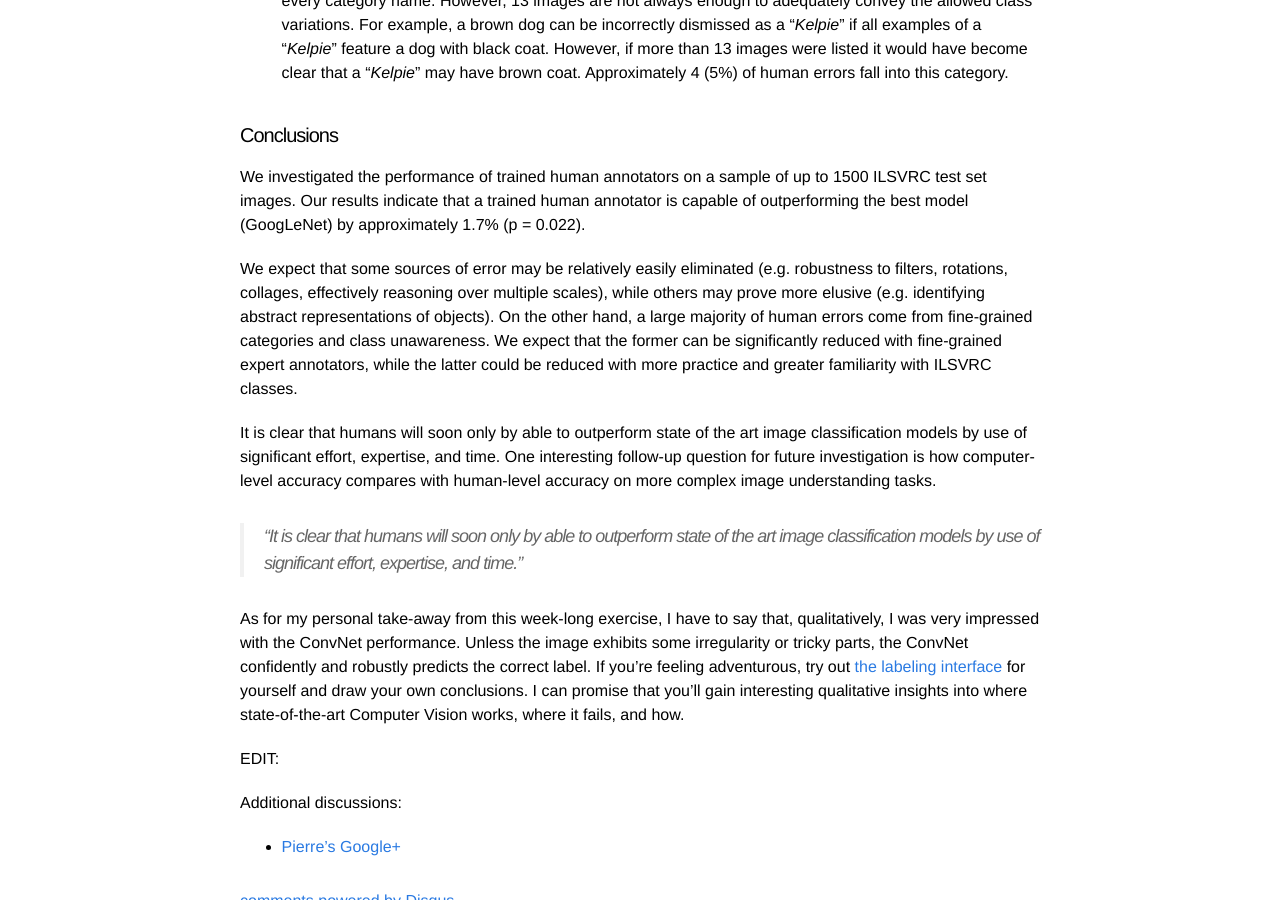
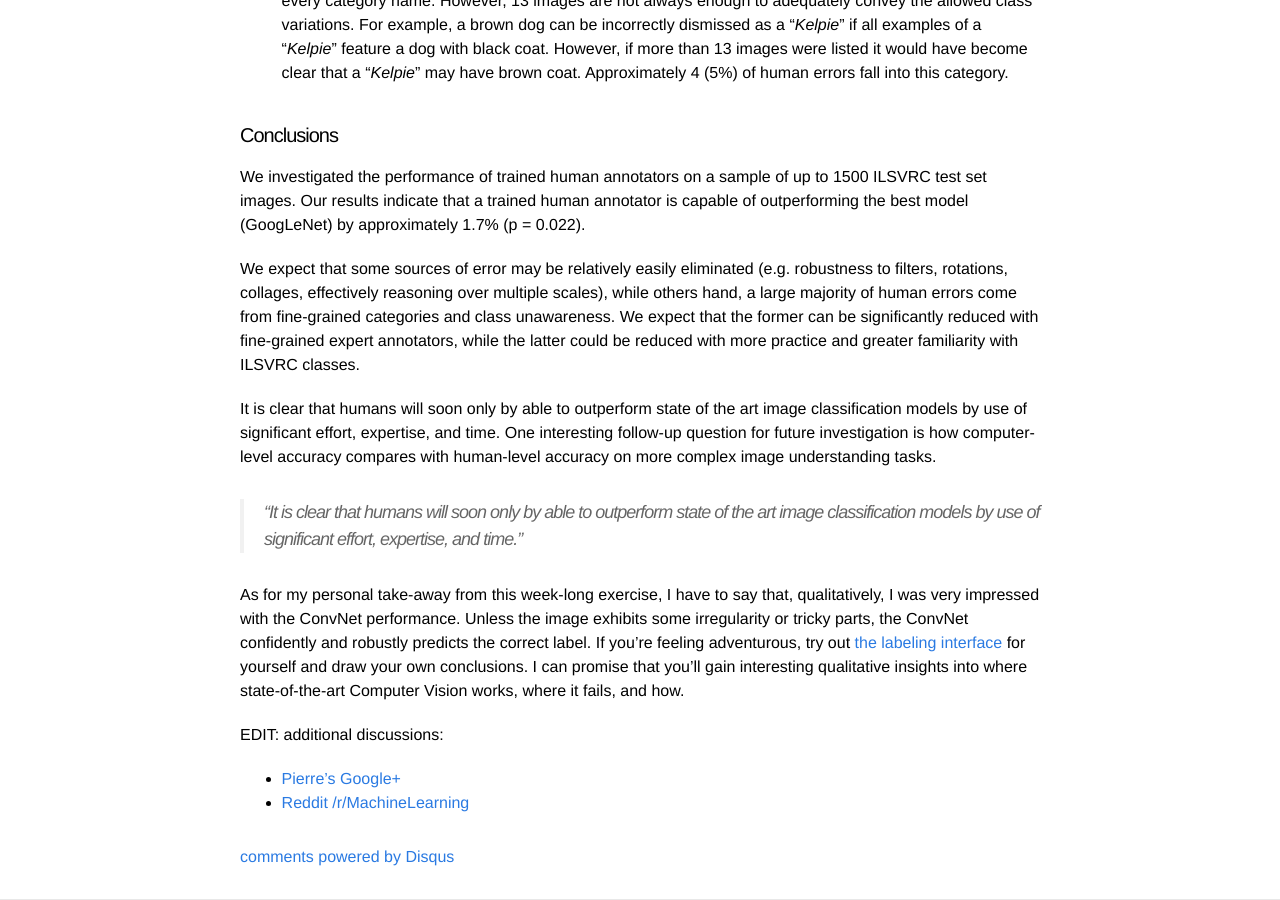
Before and after one commit to karpathy/karpathy.github.io, a Jekyll site: the page built from _posts/2014-09-02-what-i-learned-from-competing-against-a-convnet-on-imagenet.markdown, in a window 1280 px wide and 900 px high, scrolled down 5765 px. Built offline with Jekyll 4.4.1, drawn with Linux system fonts in a browser that asks for light colours; Markdown is read by kramdown in place of the engine named in the settings; comment, search, counter and statistics services are not loaded; some of the changed text lies outside the part shown.

Commit message:
adding discussion on reddit

```diff
--- a/_posts/2014-09-02-what-i-learned-from-competing-against-a-convnet-on-imagenet.markdown
+++ b/_posts/2014-09-02-what-i-learned-from-competing-against-a-convnet-on-imagenet.markdown
@@ -104,7 +104,7 @@ set images were graciously provided by members of the GoogLeNet team. From left
 
 We investigated the performance of trained human annotators on a sample of up to 1500 ILSVRC test set images. Our results indicate that a trained human annotator is capable of outperforming the best model (GoogLeNet) by approximately 1.7% (p = 0.022).
 
-We expect that some sources of error may be relatively easily eliminated (e.g. robustness to filters, rotations, collages, effectively reasoning over multiple scales), while others may prove more elusive (e.g. identifying abstract representations of objects). On the other hand, a large majority of human errors come from fine-grained categories and class unawareness. We expect that the former can be significantly reduced with fine-grained expert annotators, while the latter could be reduced with more practice and greater familiarity with ILSVRC classes.
+We expect that some sources of error may be relatively easily eliminated (e.g. robustness to filters, rotations, collages, effectively reasoning over multiple scales), while others hand, a large majority of human errors come from fine-grained categories and class unawareness. We expect that the former can be significantly reduced with fine-grained expert annotators, while the latter could be reduced with more practice and greater familiarity with ILSVRC classes.
 
 It is clear that humans will soon only by able to outperform state of the art image classification models by use of significant effort, expertise, and time. One interesting follow-up question for future investigation is how computer-level accuracy compares with human-level accuracy on more complex image understanding tasks.
 
@@ -112,7 +112,7 @@ It is clear that humans will soon only by able to outperform state of the art im
 
 As for my personal take-away from this week-long exercise, I have to say that, qualitatively, I was very impressed with the ConvNet performance. Unless the image exhibits some irregularity or tricky parts, the ConvNet confidently and robustly predicts the correct label. If you're feeling adventurous, try out [the labeling interface](http://cs.stanford.edu/people/karpathy/ilsvrc/) for yourself and draw your own conclusions. I can promise that you'll gain interesting qualitative insights into where state-of-the-art Computer Vision works, where it fails, and how.
 
-EDIT:
+EDIT: additional discussions:
 
-Additional discussions:
 - [Pierre's Google+](https://plus.google.com/u/0/+PierreSermanet/posts/6wZYMuXo8PU)
+- [Reddit /r/MachineLearning](http://www.reddit.com/r/MachineLearning/comments/2fg0va/what_i_learned_from_competing_against_a_convnet/)
```
Also changed, not shown: other parts of _posts/2014-09-02-what-i-learned-from-competing-against-a-convnet-on-imagenet.markdown (+1 -1 lines).
